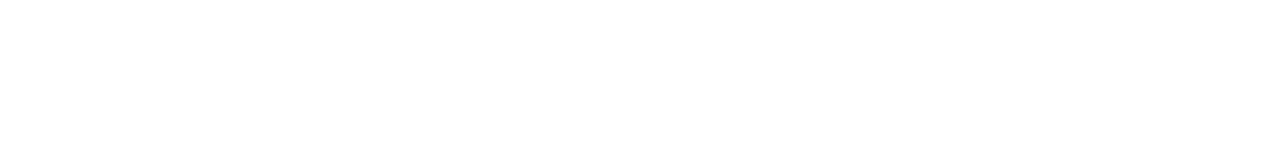
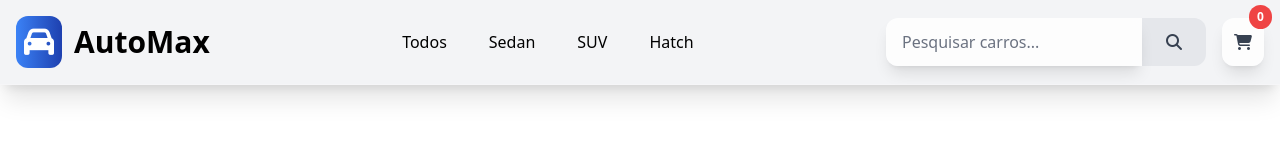
Before and after one commit to MatheusCitadini/AutoMax---Projeto-Devs2Blu, a plain HTML site: page index.html in a window 1280 px wide. Drawn offline with nearby package versions, Linux system fonts and the light colour scheme.

Commit message:
Criado Header com os requisitos necessários.

```diff
--- a/index.html
+++ b/index.html
@@ -45,5 +45,94 @@
       rel="stylesheet"
     />
   </head>
-  <body></body>
+  <body>
+    <header
+      class="sticky top-0 z-40 bg-gray-100 shadow-xl border-b border-white/20"
+    >
+      <div class="max-w-7xl mx-auto px-4 py-4">
+        <div
+          class="flex flex-col md:flex-row justify-between items-center gap-4"
+        >
+          <div class="text-3xl font-bold">
+            <a href="index.html" class="flex items-center gap-3 group">
+              <div
+                class="p-2 bg-gradient-to-r from-blue-500 to-blue-800 rounded-xl text-white floating"
+              >
+                <i class="fas fa-car text-3xl"></i>
+              </div>
+              <span
+                class="gradient-text group-hover:scale-105 transition-transform duration-300"
+                >AutoMax</span
+              >
+            </a>
+          </div>
+
+          <nav class="flex gap-2">
+            <button
+              onclick="mostrarTodos()"
+              class="nav-btn px-4 py-2 rounded-lg font-medium transition-all duration-200 hover:bg-white/20 hover:backdrop-blur-sm hover:scale-105 border border-transparent hover:border-white/30"
+            >
+              Todos
+            </button>
+            <button
+              onclick="filtrarCategoria('sedan')"
+              class="nav-btn px-4 py-2 rounded-lg font-medium transition-all duration-200 hover:bg-white/20 hover:backdrop-blur-sm hover:scale-105 border border-transparent hover:border-white/30"
+            >
+              Sedan
+            </button>
+            <button
+              onclick="filtrarCategoria('suv')"
+              class="nav-btn px-4 py-2 rounded-lg font-medium transition-all duration-200 hover:bg-white/20 hover:backdrop-blur-sm hover:scale-105 border border-transparent hover:border-white/30"
+            >
+              SUV
+            </button>
+            <button
+              onclick="filtrarCategoria('hatch')"
+              class="nav-btn px-4 py-2 rounded-lg font-medium transition-all duration-200 hover:bg-white/20 hover:backdrop-blur-sm hover:scale-105 border border-transparent hover:border-white/30"
+            >
+              Hatch
+            </button>
+          </nav>
+
+          <div class="flex items-center gap-4 w-full md:w-auto">
+            <form
+              class="flex w-full md:w-auto"
+              onsubmit="pesquisarProdutos(event)"
+            >
+              <div class="relative flex w-full md:w-80">
+                <input
+                  id="searchInput"
+                  type="search"
+                  placeholder="Pesquisar carros..."
+                  class="w-full pl-4 pr-12 py-3 rounded-l-xl border-0 bg-white/80 backdrop-blur-sm shadow-lg focus:ring-2 focus:ring-blue-500 focus:bg-white transition-all duration-300 placeholder-gray-500"
+                />
+                <button
+                  type="submit"
+                  class="px-6 bg-gray-200 text-black rounded-r-xl hover:shadow-xl hover:transition-all duration-300 group"
+                >
+                  <i
+                    class="fas fa-search text-gray-700 group-hover:text-blue-600 transition-colors"
+                  ></i>
+                </button>
+              </div>
+            </form>
+
+            <button
+              onclick="toggleCarrinho()"
+              class="relative p-3 bg-white/80 backdrop-blur-sm rounded-xl shadow-lg hover:shadow-xl hover:scale-110 transition-all duration-300 group"
+            >
+              <i
+                class="fas fa-shopping-cart text-gray-700 group-hover:text-blue-600 transition-colors"
+              ></i>
+              <span
+                id="cartBadge"
+                class="absolute -top-2 -right-2 bg-red-500 text-white text-xs px-2 py-1 rounded-full font-bold animate-bounce-subtle"
+                >0</span
+              >
+            </button>
+          </div>
+        </div>
+      </div>
+    </header>
+  </body>
 </html>
```
